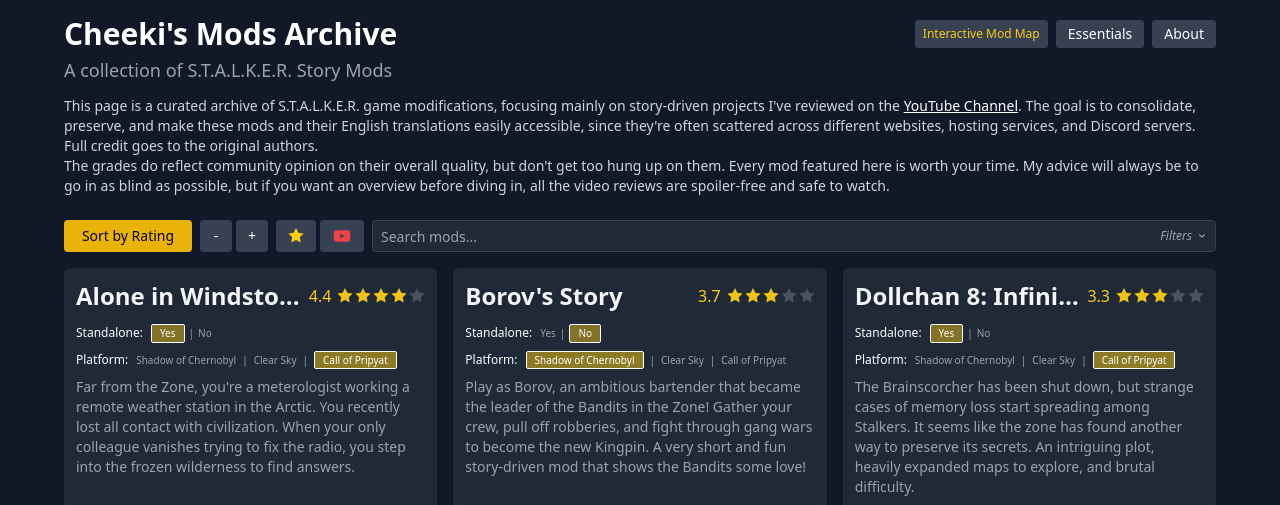
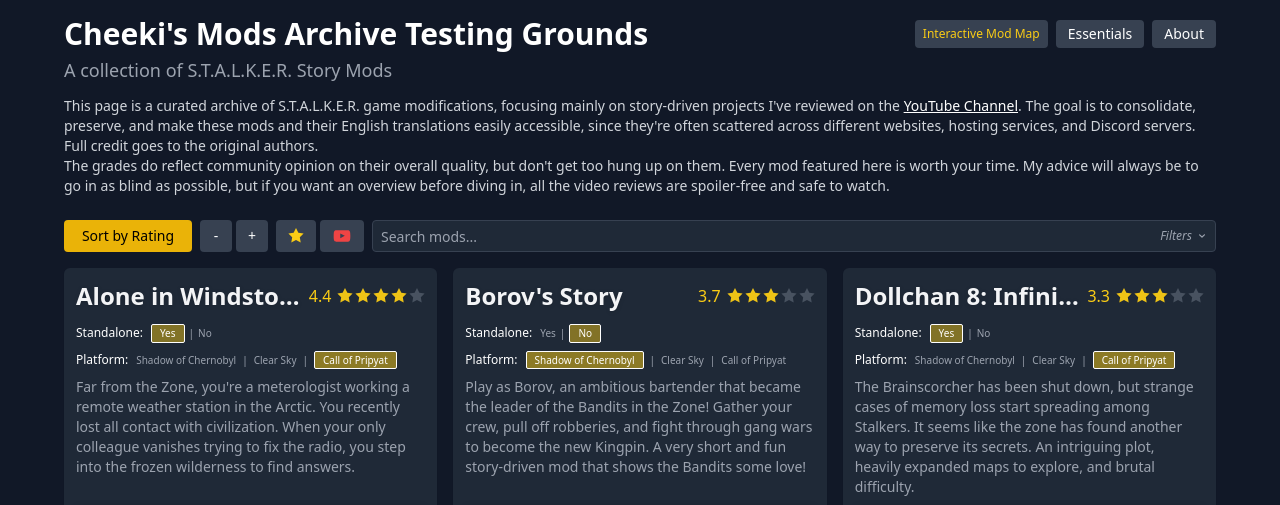
Before and after one commit to Cheekitos/CSMA-Test, a Jekyll site: the page built from index.html, in a window 1280 px wide and 900 px high, cut to the strip 0-505 px from the top of the window. Built offline with Jekyll 4.4.1, drawn with Linux system fonts in a browser that asks for light colours; nearby versions of some CDN libraries.

Commit message:
Update index.html

```diff
--- a/index.html
+++ b/index.html
@@ -8,7 +8,7 @@
 
 <div class="max-w-6xl mx-auto">
   <div class="flex flex-col sm:flex-row sm:justify-between sm:items-center mb-1 gap-2">
-    <h1 class="text-3xl font-bold">Cheeki's Mods Archive</h1>
+    <h1 class="text-3xl font-bold">Cheeki's Mods Archive Testing Grounds</h1>
     {% include header-buttons.html %}
   </div>
 
```
